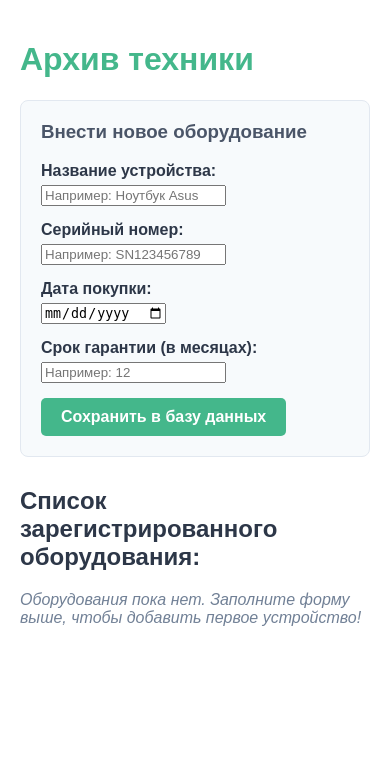
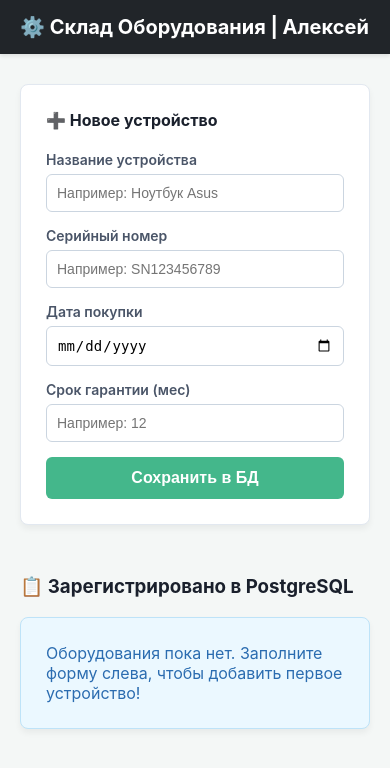
Before and after one commit to agushka1/EquipmentArchiv, a Django app: page / in a window 390 px wide. Shown: the top 768 px of the page. Run offline with Django 5.2, Linux system fonts and the light colour scheme; data that the repository does not hold is empty.

Commit message:
Полностью обновил дизайн страницы на красивый адаптивный интерфейс

```diff
--- a/index/templates/index.html
+++ b/index/templates/index.html
@@ -2,58 +2,90 @@
 <html lang="ru">
 <head>
     <meta charset="UTF-8">
+    <meta name="viewport" content="width=device-width, initial-scale=1.0">
     <title>Учет оборудования</title>
+    <style>
+        /* Собственные стили, заменяющие Bootstrap */
+        body { font-family: -apple-system, BlinkMacSystemFont, "Segoe UI", Roboto, sans-serif; background-color: #f4f7f6; margin: 0; padding: 0; color: #2d3748; }
+        .navbar { background-color: #212529; padding: 15px 0; color: #fff; box-shadow: 0 2px 4px rgba(0,0,0,0.1); }
+        .navbar-brand { font-size: 20px; font-weight: bold; margin-left: 20px; }
+        .container { max-width: 1140px; margin: 30px auto; padding: 0 20px; display: flex; flex-wrap: wrap; gap: 30px; }
+        .column-form { flex: 1 1 400px; }
+        .column-list { flex: 1.5 1 500px; }
+        .card { background: #fff; border-radius: 8px; box-shadow: 0 4px 6px rgba(0,0,0,0.05); border: 1px solid #e2e8f0; padding: 25px; margin-bottom: 20px; }
+        .card-equipment { border-left: 5px solid #2b6cb0; padding: 15px; margin-bottom: 15px; transition: transform 0.2s; }
+        .card-equipment:hover { transform: translateY(-3px); box-shadow: 0 8px 15px rgba(0,0,0,0.1); }
+        .form-label { display: block; margin-bottom: 6px; font-weight: 600; color: #4a5568; font-size: 14px; }
+        /* Стилизация полей ввода Django */
+        .form-control, input[type="text"], input[type="date"], input[type="number"], textarea {
+            width: 100%; padding: 10px; border: 1px solid #cbd5e0; border-radius: 6px; box-sizing: border-box; font-size: 14px; margin-bottom: 15px;
+        }
+        .form-control:focus, input:focus { border-color: #44b78b; outline: none; box-shadow: 0 0 0 3px rgba(68,183,139,0.15); }
+        .btn { width: 100%; background-color: #44b78b; color: white; border: none; padding: 12px; border-radius: 6px; font-size: 16px; font-weight: bold; cursor: pointer; transition: background 0.2s; }
+        .btn:hover { background-color: #369671; }
+        .badge { background-color: #edf2f7; color: #2b6cb0; padding: 4px 10px; border-radius: 20px; font-size: 12px; font-weight: bold; }
+        code { background-color: #fff5f5; color: #c53030; padding: 2px 6px; border-radius: 4px; font-family: monospace; font-size: 14px; }
+        .flex-between { display: flex; justify-content: space-between; align-items: center; margin-top: 15px; padding-top: 10px; border-top: 1px solid #edf2f7; color: #718096; font-size: 13px; }
+        h2, h3, h4 { margin-top: 0; color: #1a202c; }
+        @media (max-width: 768px) { .container { flex-direction: column; } .column-form, .column-list { flex: 1 1 100%; } }
+    </style>
 </head>
-<body style="font-family: Arial, sans-serif; max-width: 800px; margin: 0 auto; padding: 20px; color: #2d3748;">
+<body>
 
-    <h1 style="color: #44b78b;">Архив техники</h1>
+    <!-- Шапка сайта -->
+    <div class="navbar">
+        <div class="navbar-brand">⚙️ Склад Оборудования | {{ username }}</div>
+    </div>
 
-    <!-- ФОРМА ДОБАВЛЕНИЯ -->
-    <div style="background: #f7fafc; border: 1px solid #e2e8f0; padding: 20px; margin-bottom: 30px; border-radius: 8px;">
-        <h3 style="margin-top: 0; color: #4a5568;">Внести новое оборудование</h3>
+    <div class="container">
 
+        <!-- ЛЕВАЯ КОЛОНКА: Форма добавления -->
+        <div class="column-form">
+            <div class="card">
+                <h4>➕ Новое устройство</h4>
                 <form method="POST">
                     {% csrf_token %}
 
-            <div style="margin-bottom: 15px;">
-                <label style="display: block; margin-bottom: 5px; font-weight: bold;">Название устройства:</label>
+                    <label class="form-label">Название устройства</label>
                     {{ form.name }}
+
+                    <label class="form-label">Серийный номер</label>
+                    {{ form.serial_number }}
+
+                    <label class="form-label">Дата покупки</label>
+                    {{ form.purchase_date }}
+
+                    <label class="form-label">Срок гарантии (мес)</label>
+                    {{ form.warranty_months }}
+
+                    <button type="submit" class="btn">Сохранить в БД</button>
+                </form>
+            </div>
         </div>
 
-            <div style="margin-bottom: 15px;">
-                <label style="display: block; margin-bottom: 5px; font-weight: bold;">Серийный номер:</label>
-                {{ form.serial_number }}
+        <!-- ПРАВАЯ КОЛОНКА: Список устройств -->
+        <div class="column-list">
+            <h3>📋 Зарегистрировано в PostgreSQL</h3>
+
+            {% for item in equipments %}
+                <div class="card card-equipment">
+                    <h4 style="color: #2b6cb0; margin-bottom: 10px;">💻 {{ item.name }}</h4>
+                    <div style="margin-bottom: 8px;">
+                        <strong>S/N:</strong> <code>{{ item.serial_number }}</code>
+                    </div>
+                    <div class="flex-between">
+                        <span>📅 Куплено: {{ item.purchase_date|date:"d.m.Y" }}</span>
+                        <span class="badge">🛡️ {{ item.warranty_months }} мес.</span>
+                    </div>
+                </div>
+            {% empty %}
+                <div class="card" style="background-color: #ebf8ff; color: #2b6cb0; border-color: #bee3f8;">
+                    Оборудования пока нет. Заполните форму слева, чтобы добавить первое устройство!
+                </div>
+            {% endfor %}
         </div>
 
-            <div style="margin-bottom: 15px;">
-                <label style="display: block; margin-bottom: 5px; font-weight: bold;">Дата покупки:</label>
-                {{ form.purchase_date }}
     </div>
-
-            <div style="margin-bottom: 15px;">
-                <label style="display: block; margin-bottom: 5px; font-weight: bold;">Срок гарантии (в месяцах):</label>
-                {{ form.warranty_months }}
-            </div>
-
-            <button type="submit" style="background: #44b78b; color: white; border: none; padding: 10px 20px; border-radius: 5px; cursor: pointer; font-size: 16px; font-weight: bold;">
-                Сохранить в базу данных
-            </button>
-        </form>
-    </div>
-
-    <!-- ВЫВОД ИНФОРМАЦИИ -->
-    <h2>Список зарегистрированного оборудования:</h2>
-
-    {% for item in equipments %}
-        <div style="border: 1px solid #ccc; padding: 15px; margin-bottom: 15px; border-radius: 5px; background-color: #fff;">
-            <h3 style="color: #2b6cb0; margin-top: 0;">{{ item.name }}</h3>
-            <p style="margin: 5px 0;"><strong>Серийный номер:</strong> {{ item.serial_number }}</p>
-            <p style="margin: 5px 0;"><strong>Дата покупки:</strong> {{ item.purchase_date|date:"d.m.Y" }}</p>
-            <p style="margin: 5px 0;"><strong>Гарантия:</strong> {{ item.warranty_months }} мес.</p>
-        </div>
-    {% empty %}
-        <p style="color: #718096; font-style: italic;">Оборудования пока нет. Заполните форму выше, чтобы добавить первое устройство!</p>
-    {% endfor %}
 
 </body>
 </html>
```
Also changed, not shown: index/static/bootstrap.css (added). Lines whose indentation alone changed are shown as unchanged.
